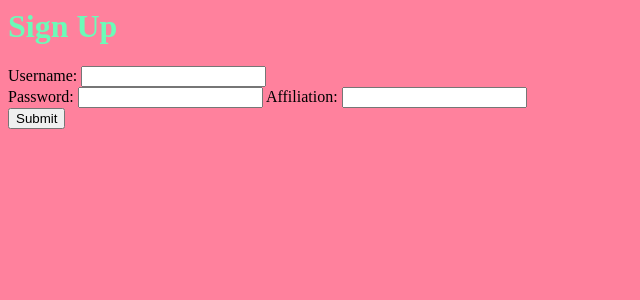
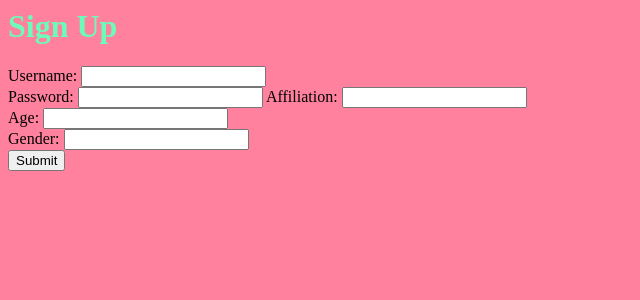
Before and after one commit to brechang/tripster, a Django app: page /register in a window 1280 px wide. Shown: the top 300 px of the page, without its empty margins (0-640 px from the left). Run offline with Django 3.2, Linux system fonts and the light colour scheme.

Commit message:
added age and gender

```diff
--- a/mysite/tripster/templates/tripster/register.html
+++ b/mysite/tripster/templates/tripster/register.html
@@ -21,5 +21,11 @@
     <label> Affiliation: </label>
     <input type="text" name="affiliation" />
     </br>
-    <input value="Submit" type="submit"/>
+    <label> Age: </label>
+    <input type="number" name="age" />
+    </br>
+    <label> Gender: </label>
+    <input type="text" name="gender" />
+    </br>
+ <input value="Submit" type="submit"/>
 </form>
--- a/mysite/tripster/templates/tripster/user.html
+++ b/mysite/tripster/templates/tripster/user.html
@@ -9,6 +9,8 @@
 
 <h1>{{ username }}</h1>
 <h2>Affilitation: {{ t_user.affiliation }}</h2>
+<h2>Age: {{ t_user.age }}</h2>
+<h2>Gender: {{ t_user.gender }}</h2>
 
 {% if user_profile_pic %}
     <img src="{{user_profile_pic}}" width="512" height="512">
```
